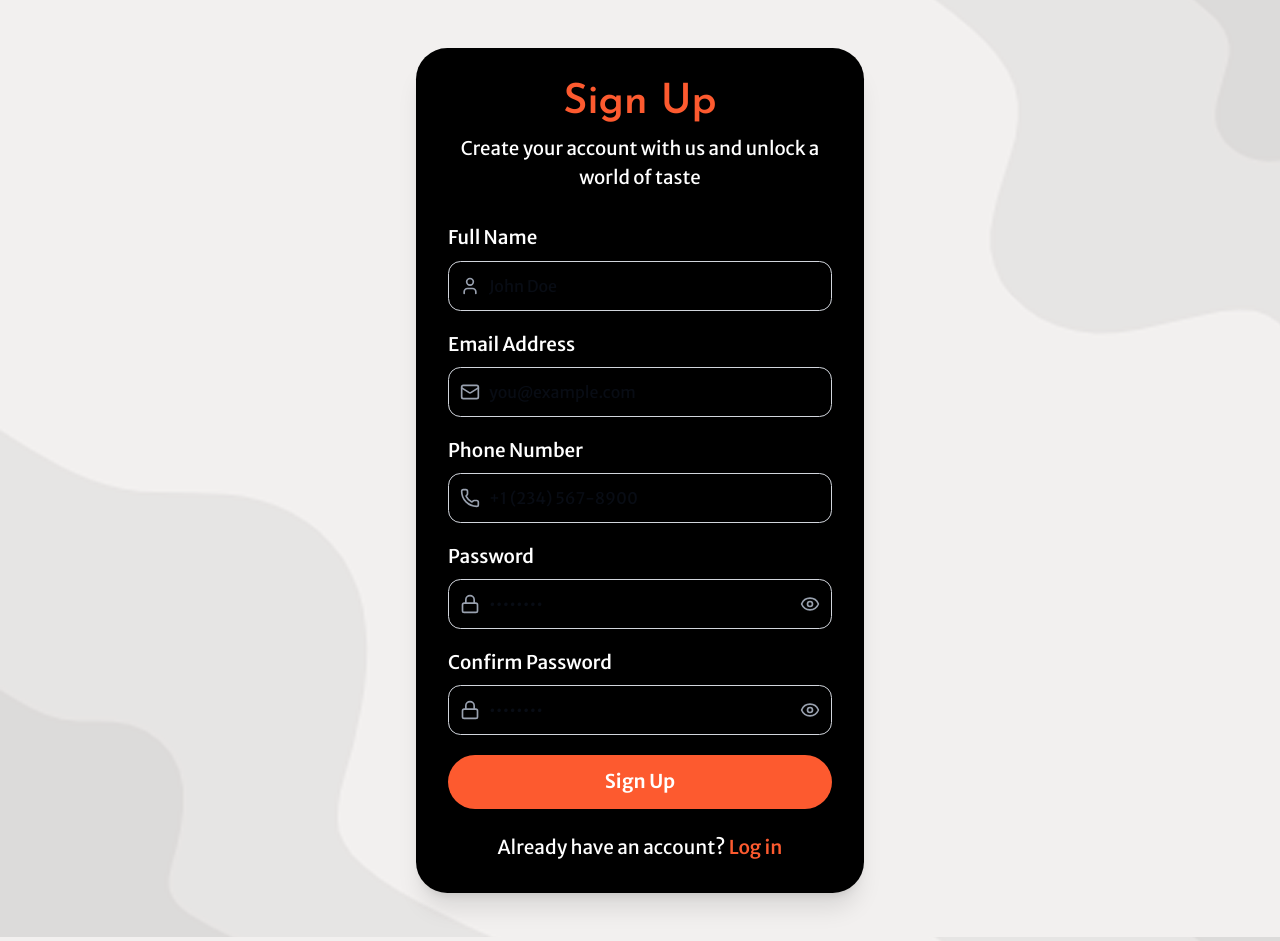
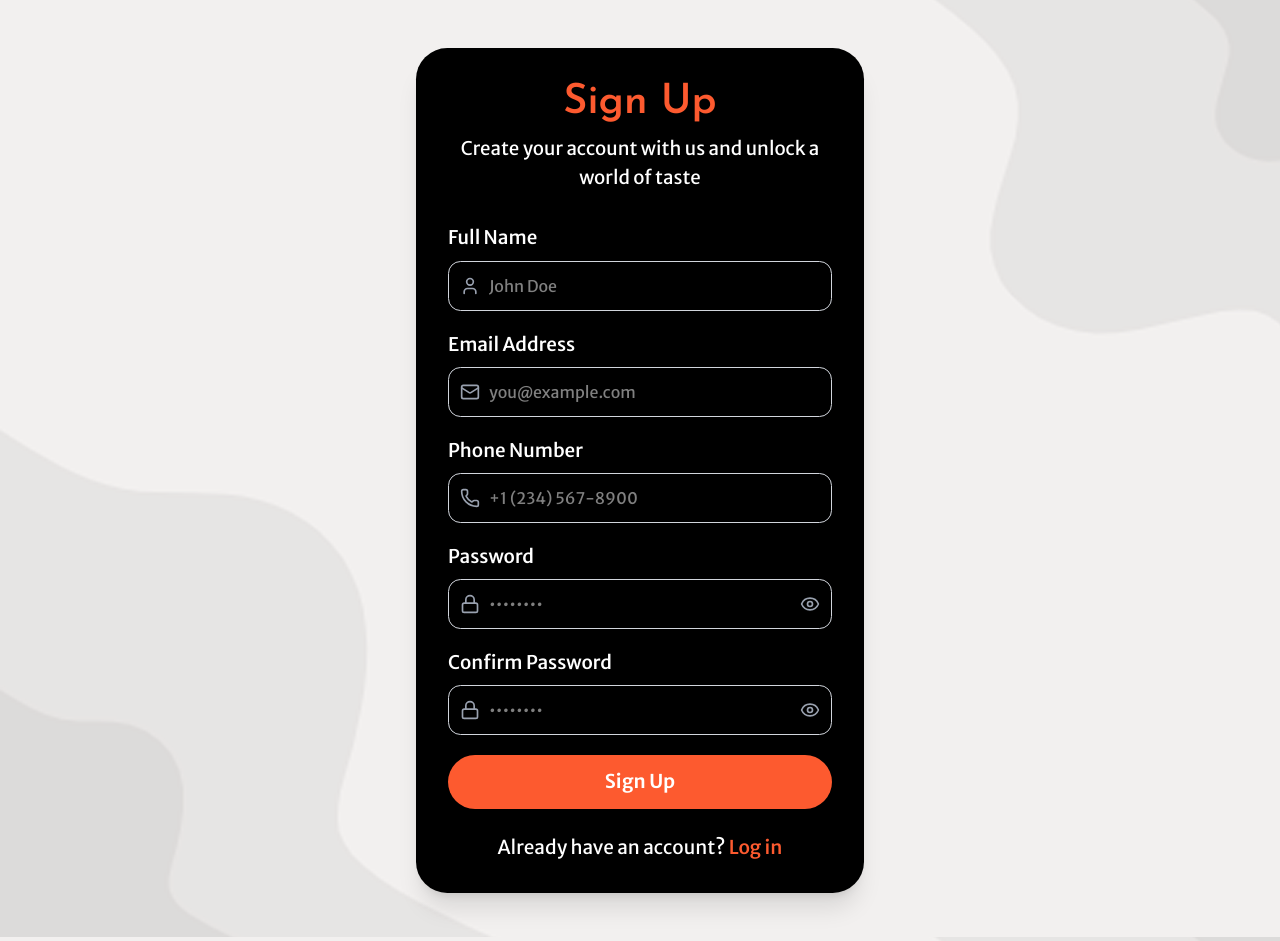
Before and after one commit to KingDez04/Bx-cakes, a React (Vite) app: page /signup in a window 1280 px wide. Built offline with nearby package versions, Linux system fonts and the light colour scheme.

Commit message:
style: improve auth input text color for better visibility

```diff
--- a/src/components/Authentication/Login/Login.jsx
+++ b/src/components/Authentication/Login/Login.jsx
@@ -93,7 +93,7 @@ const Login = () => {
                   value={formData.email}
                   onChange={handleChange}
                   required
-                  className="block w-full pl-10 pr-3 py-2.5 sm:py-3 border border-gray-300 rounded-lg sm:rounded-[12.5px] focus:ring-2 focus:ring-pink-500 focus:border-transparent text-gray-900 text-sm sm:text-base"
+                  className="block w-full pl-10 pr-3 py-2.5 sm:py-3 border border-gray-300 rounded-lg sm:rounded-[12.5px] focus:ring-2 focus:ring-pink-500 focus:border-transparent text-white text-sm sm:text-base"
                   placeholder="you@example.com"
                 />
               </div>
@@ -117,7 +117,7 @@ const Login = () => {
                   value={formData.password}
                   onChange={handleChange}
                   required
-                  className="block w-full pl-10 pr-10 py-2.5 sm:py-3 border border-gray-300 rounded-lg sm:rounded-[12.5px] focus:ring-2 focus:ring-pink-500 focus:border-transparent text-gray-900 text-sm sm:text-base"
+                  className="block w-full pl-10 pr-10 py-2.5 sm:py-3 border border-gray-300 rounded-lg sm:rounded-[12.5px] focus:ring-2 focus:ring-pink-500 focus:border-transparent text-white text-sm sm:text-base"
                   placeholder="••••••••"
                 />
                 <button
--- a/src/components/Authentication/PasswordReset/PasswordReset.jsx
+++ b/src/components/Authentication/PasswordReset/PasswordReset.jsx
@@ -91,7 +91,7 @@ const PasswordReset = () => {
                     value={email}
                     onChange={(e) => setEmail(e.target.value)}
                     required
-                    className="block w-full pl-10 pr-3 py-2.5 sm:py-3 border border-gray-300 rounded-lg sm:rounded-[12.5px] focus:ring-2 focus:ring-pink-500 focus:border-transparent text-gray-900 text-sm sm:text-base"
+                    className="block w-full pl-10 pr-3 py-2.5 sm:py-3 border border-gray-300 rounded-lg sm:rounded-[12.5px] focus:ring-2 focus:ring-pink-500 focus:border-transparent text-white text-sm sm:text-base"
                     placeholder="you@example.com"
                   />
                 </div>
--- a/src/components/Authentication/Signup/Signup.jsx
+++ b/src/components/Authentication/Signup/Signup.jsx
@@ -113,7 +113,7 @@ const Signup = () => {
                   value={formData.fullName}
                   onChange={handleChange}
                   required
-                  className="block w-full pl-10 pr-3 py-2.5 sm:py-3 border border-gray-300 rounded-lg sm:rounded-[12.5px] focus:ring-2 focus:ring-pink-500 focus:border-transparent text-gray-900 text-sm sm:text-base"
+                  className="block w-full pl-10 pr-3 py-2.5 sm:py-3 border border-gray-300 rounded-lg sm:rounded-[12.5px] focus:ring-2 focus:ring-pink-500 focus:border-transparent text-white text-sm sm:text-base"
                   placeholder="John Doe"
                 />
               </div>
@@ -137,7 +137,7 @@ const Signup = () => {
                   value={formData.email}
                   onChange={handleChange}
                   required
-                  className="block w-full pl-10 pr-3 py-2.5 sm:py-3 border border-gray-300 rounded-lg sm:rounded-[12.5px] focus:ring-2 focus:ring-pink-500 focus:border-transparent text-gray-900 text-sm sm:text-base"
+                  className="block w-full pl-10 pr-3 py-2.5 sm:py-3 border border-gray-300 rounded-lg sm:rounded-[12.5px] focus:ring-2 focus:ring-pink-500 focus:border-transparent text-white text-sm sm:text-base"
                   placeholder="you@example.com"
                 />
               </div>
@@ -160,7 +160,7 @@ const Signup = () => {
                   name="phone"
                   value={formData.phone}
                   onChange={handleChange}
-                  className="block w-full pl-10 pr-3 py-2.5 sm:py-3 border border-gray-300 rounded-lg sm:rounded-[12.5px] focus:ring-2 focus:ring-pink-500 focus:border-transparent text-gray-900 text-sm sm:text-base"
+                  className="block w-full pl-10 pr-3 py-2.5 sm:py-3 border border-gray-300 rounded-lg sm:rounded-[12.5px] focus:ring-2 focus:ring-pink-500 focus:border-transparent text-white text-sm sm:text-base"
                   placeholder="+1 (234) 567-8900"
                 />
               </div>
@@ -184,7 +184,7 @@ const Signup = () => {
                   value={formData.password}
                   onChange={handleChange}
                   required
-                  className="block w-full pl-10 pr-10 py-2.5 sm:py-3 border border-gray-300 rounded-lg sm:rounded-[12.5px] focus:ring-2 focus:ring-pink-500 focus:border-transparent text-gray-900 text-sm sm:text-base"
+                  className="block w-full pl-10 pr-10 py-2.5 sm:py-3 border border-gray-300 rounded-lg sm:rounded-[12.5px] focus:ring-2 focus:ring-pink-500 focus:border-transparent text-white text-sm sm:text-base"
                   placeholder="••••••••"
                 />
                 <button
@@ -219,7 +219,7 @@ const Signup = () => {
                   value={formData.confirmPassword}
                   onChange={handleChange}
                   required
-                  className="block w-full pl-10 pr-10 py-2.5 sm:py-3 border border-gray-300 rounded-lg sm:rounded-[12.5px] focus:ring-2 focus:ring-pink-500 focus:border-transparent text-gray-900 text-sm sm:text-base"
+                  className="block w-full pl-10 pr-10 py-2.5 sm:py-3 border border-gray-300 rounded-lg sm:rounded-[12.5px] focus:ring-2 focus:ring-pink-500 focus:border-transparent text-white text-sm sm:text-base"
                   placeholder="••••••••"
                 />
                 <button
```
